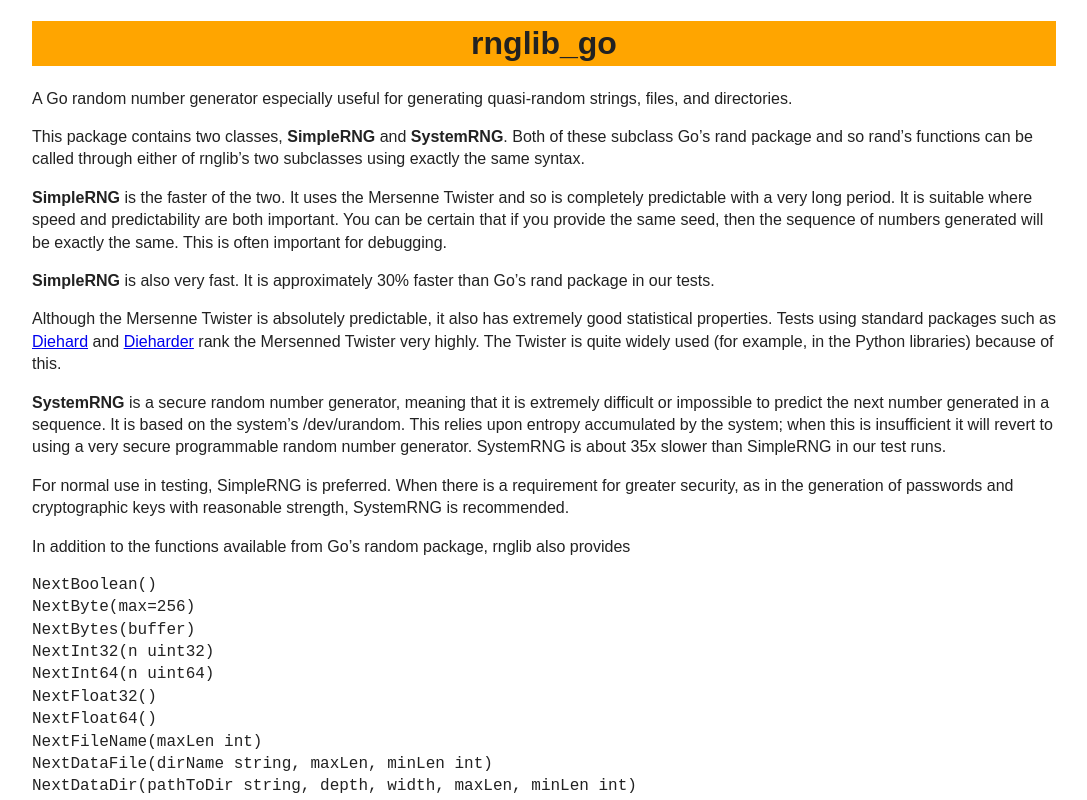
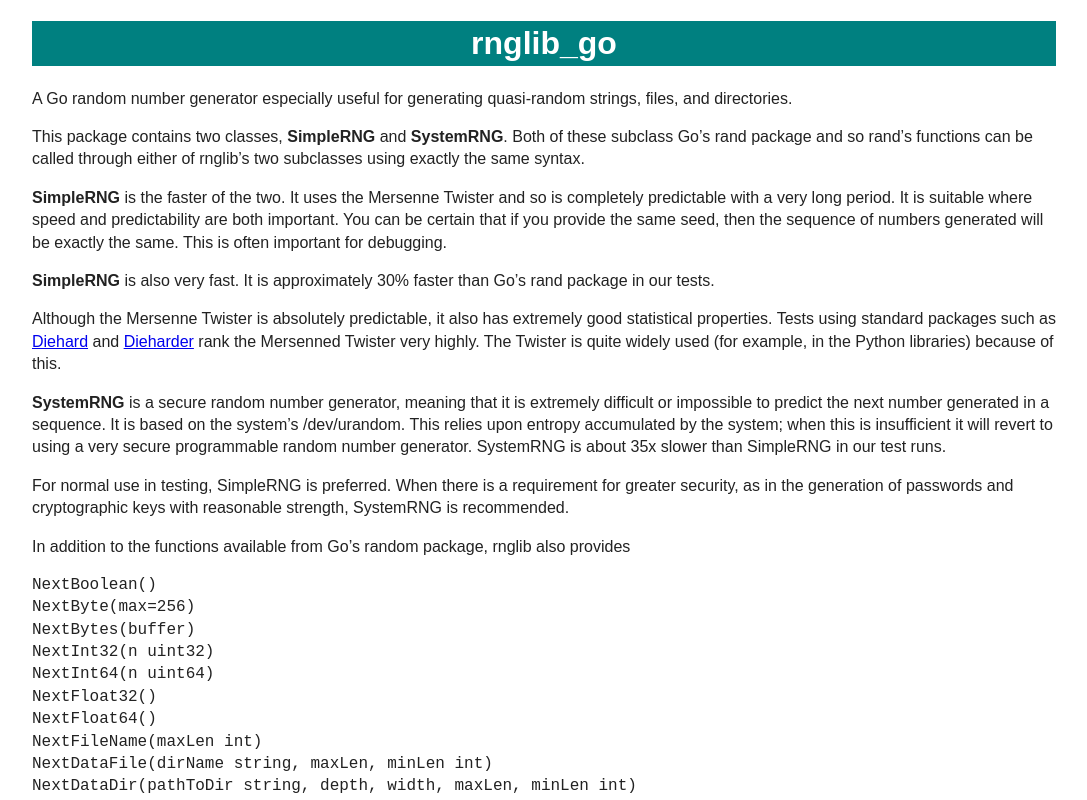
Before and after one commit to jddixon/rnglib_go, a plain HTML site: page index.html in a window 1280 px wide. Shown: the top 800 px of the page, without its empty margins (96-1183 px from the left). Drawn offline with Linux system fonts and the light colour scheme.

Commit message:
fix header

```diff
--- a/index.html
+++ b/index.html
@@ -9,7 +9,7 @@
 </head>
 <body>
 <div class="content">
-<h1>rnglib_go</h1>
+<h1 class="libTop">rnglib_go</h1>
 
 <p>A Go random number generator especially useful for generating
 quasi-random strings, files, and directories.</p>
```
